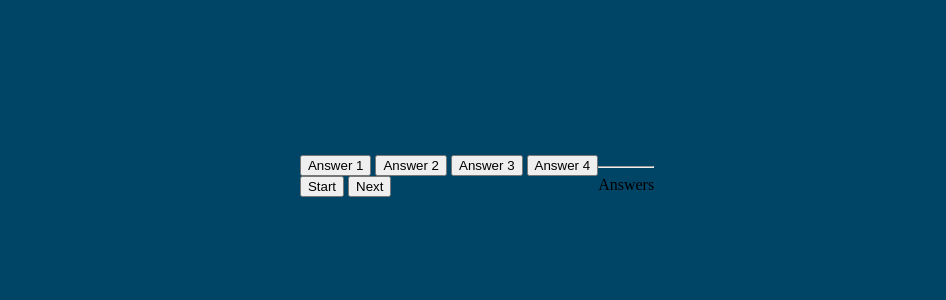
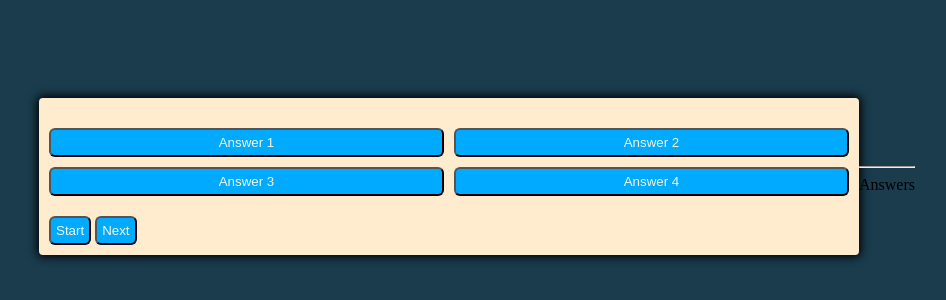
Before and after one commit to bp4924/html-quiz, a plain HTML site: page index.html in a window 1280 px wide. Shown: the part 224-524 px from the top of the page, without its empty margins (163-1109 px from the left). Drawn offline with Linux system fonts and the light colour scheme.

Commit message:
button styling

```diff
--- a/app.css
+++ b/app.css
@@ -13,5 +13,44 @@ body {
   height: 100vh;
   justify-content: center;
   align-items: center;
-  background-color: hsl(var(--hue), 100%, 20%);
+  background-color: hsl(var(--hue), 50%, 20%);
 }
+
+.correct {
+  --hue: var(var(--hue-correct));
+}
+
+.wrong {
+  --hue: var(var(--hue-wrong));
+}
+
+.container {
+  width: 800px;
+  max-width: 80%;
+  background-color: blanchedalmond;
+  border-radius: 4px;
+  padding: 10px;
+  box-shadow: 0 0 10px 2px;
+}
+
+.btn-grid {
+  display: grid;
+  grid-template-columns: repeat(2, auto);
+  gap: 10px;
+  margin: 20px 0;
+}
+
+.btn {
+  --hue: var(--hue-neutral);
+  border: 1px solid hsl(var(var(--hue), 100% 30%));
+  background-color: hsl(var(--hue), 100%, 50%);
+  border-radius: 6px;
+  padding: 5px;
+  color: beige;
+  outline: none;
+  cursor: pointer;
+}
+
+.btn:hover {
+  border-color: red;
+}
--- a/index.html
+++ b/index.html
@@ -24,8 +24,8 @@
         </div>
       </div>
       <div class="controls">
-        <button id="start-btn" class="start-btn">Start</button>
-        <button id="next-btn" class="next-btn hide">Next</button>
+        <button id="start-btn" class="start-btn btn">Start</button>
+        <button id="next-btn" class="next-btn btn hide">Next</button>
       </div>
     </div>
     <div class="score">
```
